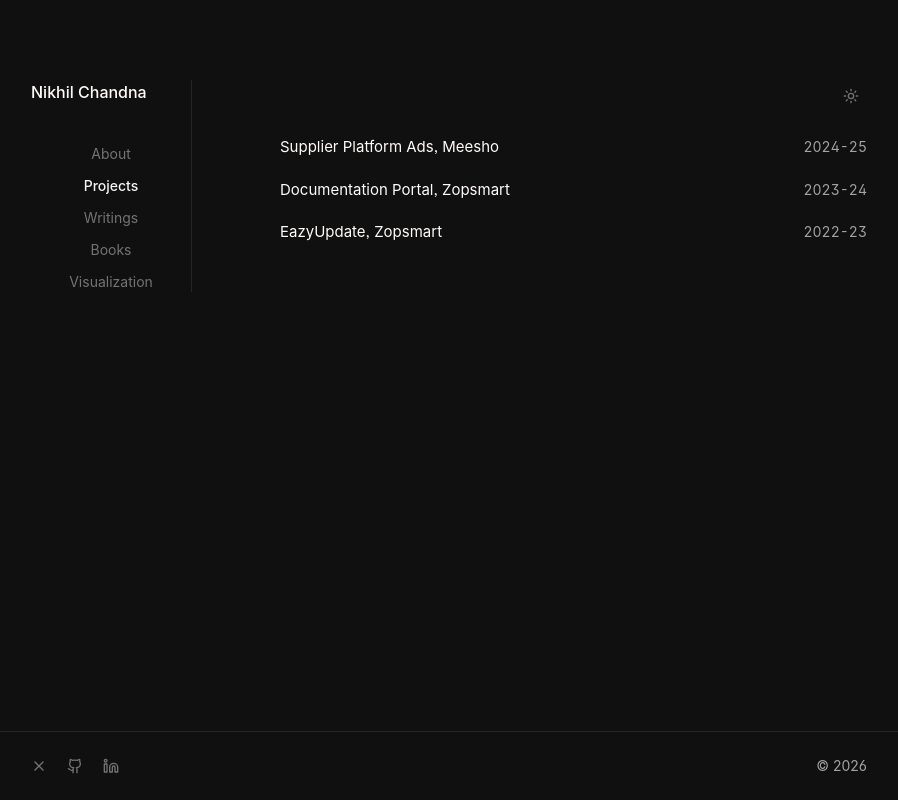
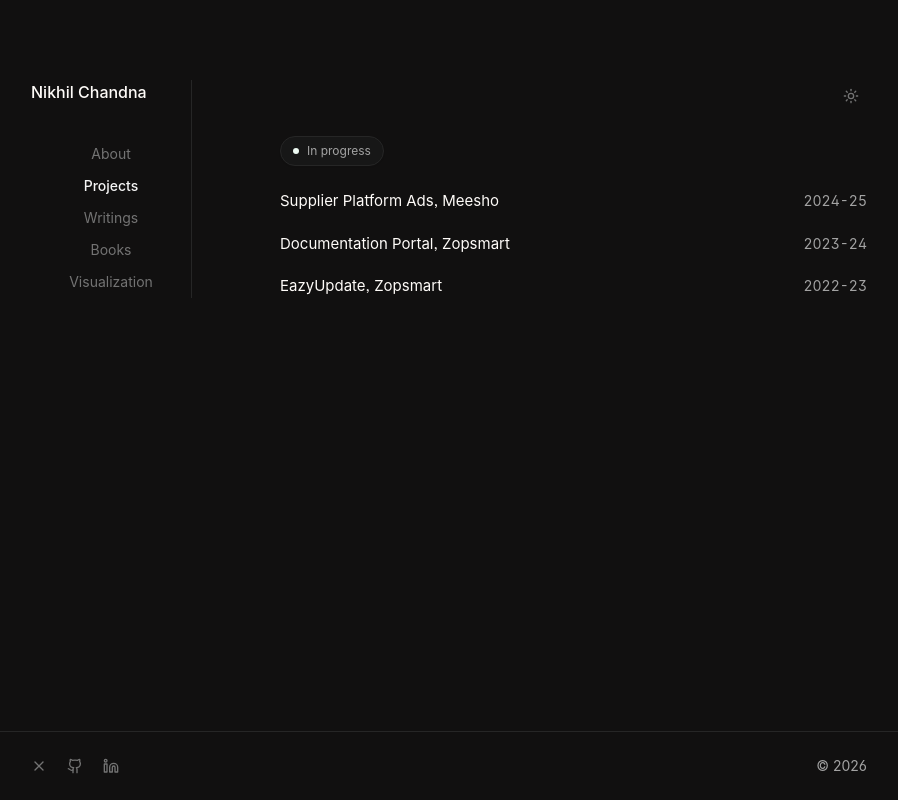
Before and after one commit to enti-re/personalPortfolio, a Next.js app: page / in a window 1280 px wide. Both pictures are taken after a click on the button "Projects". Shown: the whole page, without its empty margins (191-1089 px from the left). Built offline with nearby package versions, Linux system fonts and the light colour scheme; a web font is replaced by a local one.

Commit message:
Add in-progress project pill
Co-authored-by: Nikhil Chandna <enti-re@users.noreply.github.com>

```diff
--- a/src/pages/index.tsx
+++ b/src/pages/index.tsx
@@ -293,6 +293,17 @@ export default function Home() {
                     })()}
                   </div>
                 ) : (
+                  <div className="space-y-6">
+                    <Link
+                      href="https://newsletter-app-gold.vercel.app/login"
+                      target="_blank"
+                      rel="noopener noreferrer"
+                      className="inline-flex items-center gap-2 rounded-full border border-neutral-200 bg-neutral-50 px-3 py-1.5 text-xs text-neutral-600 shadow-sm transition-colors hover:border-neutral-300 hover:bg-neutral-100 hover:text-neutral-900 dark:border-neutral-800 dark:bg-neutral-900 dark:text-neutral-400 dark:hover:border-neutral-700 dark:hover:bg-neutral-800 dark:hover:text-neutral-100"
+                    >
+                      <span className="h-1.5 w-1.5 rounded-full animate-blink-green-white" aria-hidden="true" />
+                      <span>In progress</span>
+                    </Link>
+
                     <ul className="space-y-5">
                       {projects.map((project) => (
                         <li key={project.slug} className="group">
@@ -308,6 +319,7 @@ export default function Home() {
                         </li>
                       ))}
                     </ul>
+                  </div>
                 )}
               </section>
             </div>
```
Lines whose indentation alone changed are shown as unchanged.
